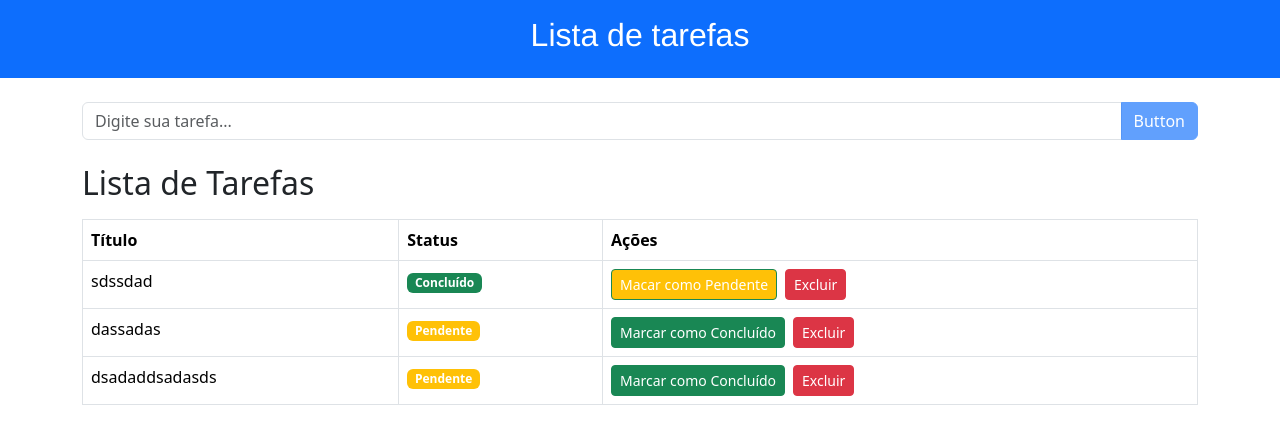
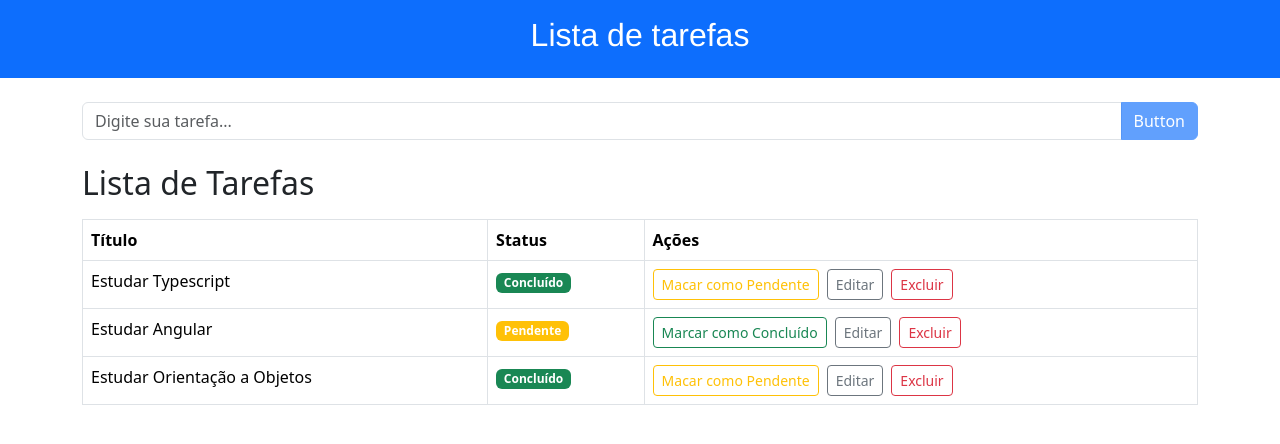
Before and after one commit to Renatonapoli/gerenciador-de-tarefas, an Angular app: page / in a window 1280 px wide. Shown: the top 444 px of the page. Built offline with nearby package versions, Linux system fonts and the light colour scheme; data requests are answered from the project's data file.

Commit message:
Botão de edição do título da tarefa

```diff
--- a/db.json
+++ b/db.json
@@ -1,19 +1,19 @@
 {
   "tasks": [
     {
-      "id": "f703",
-      "titulo": "sdssdad",
+      "id": "aad8",
+      "titulo": "Estudar Typescript",
       "completo": true
     },
     {
-      "id": "1fcd",
-      "titulo": "dassadas",
+      "id": "b52a",
+      "titulo": "Estudar Angular",
       "completo": false
     },
     {
-      "id": "2719",
-      "titulo": "dsadaddsadasds",
-      "completo": false
+      "id": "5d8a",
+      "titulo": "Estudar Orientação a Objetos",
+      "completo": true
     }
   ]
 }
--- a/src/app/app.module.ts
+++ b/src/app/app.module.ts
@@ -6,7 +6,7 @@ import { TaskListComponent } from './components/task-list/task-list.component';
 import { TaskFormComponent } from './components/task-form/task-form.component';
 import { TaskItemComponent } from './components/task-item/task-item.component';
 import { HttpClientModule } from '@angular/common/http';
-import { ReactiveFormsModule } from '@angular/forms';
+import { FormsModule, ReactiveFormsModule } from '@angular/forms';
 
 @NgModule({
   declarations: [
@@ -15,7 +15,7 @@ import { ReactiveFormsModule } from '@angular/forms';
     TaskFormComponent,
     TaskItemComponent,
   ],
-  imports: [BrowserModule, HttpClientModule, ReactiveFormsModule],
+  imports: [BrowserModule, HttpClientModule, ReactiveFormsModule, FormsModule],
   providers: [],
   bootstrap: [AppComponent],
 })
--- a/src/app/components/task-list/task-list.component.html
+++ b/src/app/components/task-list/task-list.component.html
@@ -13,17 +13,21 @@
     </thead>
     <tbody>
       <tr *ngFor="let task of tasks">
-        <td>{{ task.titulo }}</td>
+        <td>
+          <span *ngIf="!task.editar">{{ task.titulo }}</span>
+          <input *ngIf="task.editar" type="text" [(ngModel)]="task.titulo" class="form-control">
+        </td>
         <td>
           <span class="badge" [ngClass]="task.completo ? 'bg-success' : 'bg-warning'">
             {{ task.completo ? 'Concluído' : 'Pendente' }}
           </span>
         </td>
         <td>
-          <button class="btn btn-success btn-sm " [ngClass]="!task.completo ? 'bg-success' : 'bg-warning'" (click)="toggleTaskStatus(task)">
+          <button class="btn btn-sm " [ngClass]="!task.completo ? 'btn-outline-success' : 'btn-outline-warning'" (click)="toggleTaskStatus(task)">
             {{ task.completo ? 'Macar como Pendente' : 'Marcar como Concluído' }}
           </button>
-          <button class="btn btn-danger btn-sm mx-2" (click)="deleteTask(task.id)">Excluir</button>
+          <button class="btn btn-outline-secondary btn-sm mx-2" (click)="!task.editar ? editTask(task) : saveTask(task)" > {{ !task.editar ? 'Editar' : 'Salvar' }}</button>
+          <button class="btn btn-outline-danger btn-sm" (click)="deleteTask(task.id)">Excluir</button>
         </td>
       </tr>
     </tbody>
--- a/src/app/components/task-list/task-list.component.ts
+++ b/src/app/components/task-list/task-list.component.ts
@@ -34,4 +34,31 @@ export class TaskListComponent implements OnInit {
       this.loadTasks();
     });
   }
+
+  editTask(task: Task): void {
+    task.editar = true;
+  }
+
+  saveTask(task: Task): void {
+    if (!task.titulo?.trim()) {
+      alert('O título não pode ser vazio');
+      return;
+    }
+
+    const updateTask: Task = {
+      id: task.id,
+      titulo: task.titulo,
+      completo: task.completo,
+    };
+
+    this.taskService.updateTask(updateTask).subscribe(() => {
+      task.editar = false;
+      this.loadTasks();
+    });
+  }
+
+  cancelEdit(task: Task): void {
+    task.editar = false;
+    this.loadTasks();
+  }
 }
--- a/src/app/models/task.model.ts
+++ b/src/app/models/task.model.ts
@@ -2,4 +2,5 @@ export class Task {
   id!: number;
   titulo?: string;
   completo?: boolean;
+  editar?: boolean;
 }
```
